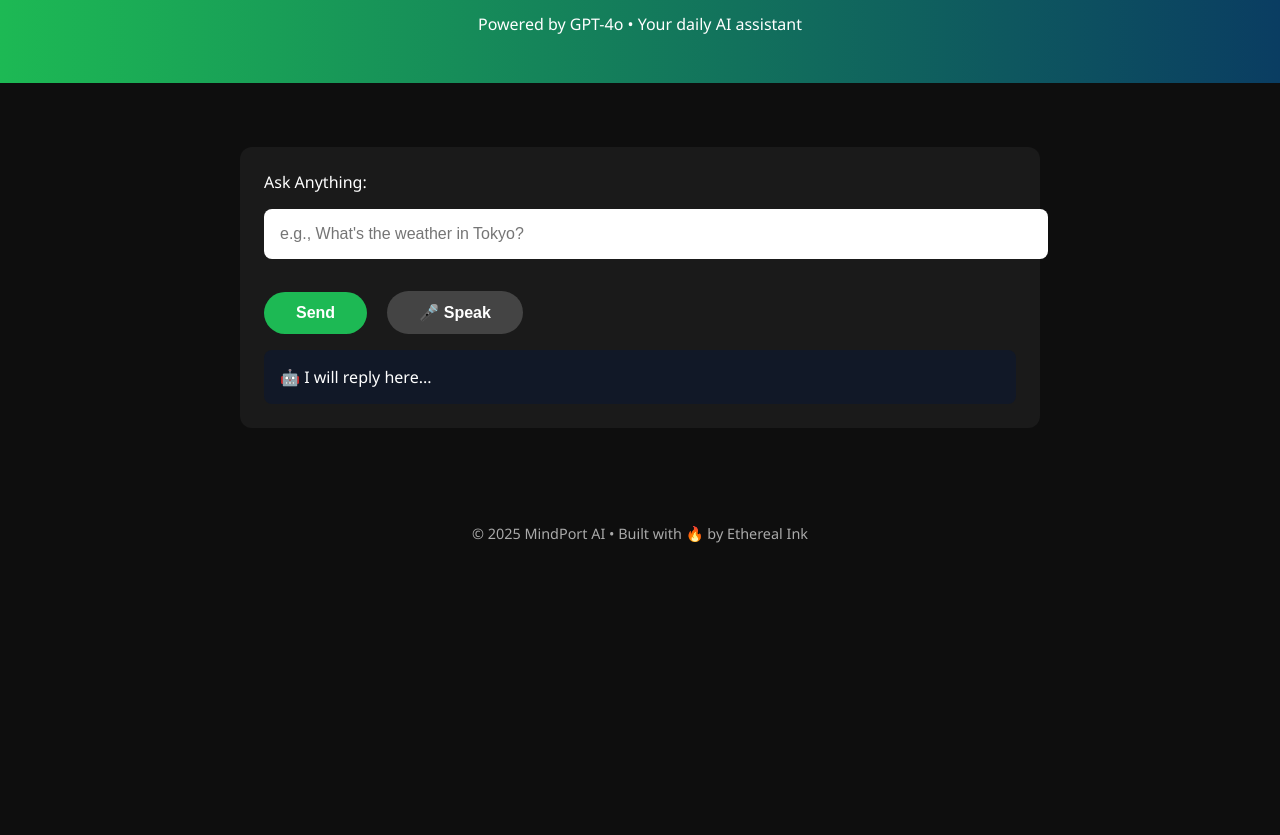
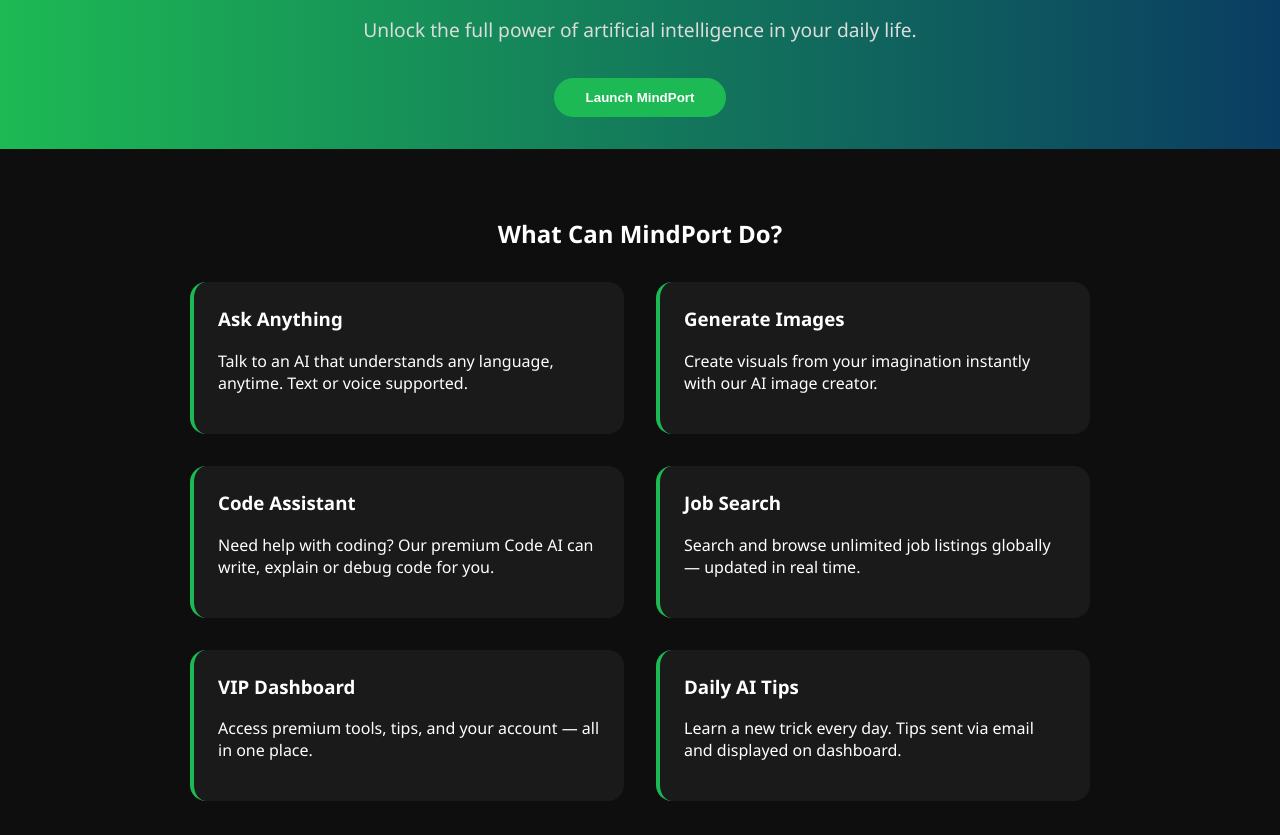
Before and after one commit to aron683/ai.etherealinkbytiisetso.com, a website: page index.html in a window 1280 px wide. Shown: the part 117-952 px from the top of the page. Before the commit the page ends 800 px from the top, so only its background shows below. Drawn offline with Linux system fonts and the light colour scheme.

Commit message:
Update index.html

```diff
--- a/index.html
+++ b/index.html
@@ -3,7 +3,7 @@
 <head>
   <meta charset="UTF-8" />
   <meta name="viewport" content="width=device-width, initial-scale=1.0"/>
-  <title>MindPort AI - Powered by GPT-4o</title>
+  <title>MindPort AI - Your Intelligent Assistant</title>
   <link rel="icon" href="favicon.png" />
   <style>
     body {
@@ -21,6 +21,10 @@
       font-size: 2.5rem;
       margin-bottom: 0.5rem;
     }
+    header p {
+      font-size: 1.2rem;
+      color: #dcdcdc;
+    }
     .btn {
       margin-top: 1rem;
       padding: 0.75rem 2rem;
@@ -31,44 +35,65 @@
       font-weight: bold;
       cursor: pointer;
     }
-    .container {
-      max-width: 800px;
+    .section {
+      padding: 3rem 1rem;
+      max-width: 900px;
       margin: auto;
-      padding: 2rem;
     }
-    .chat-area {
-      background: #1a1a1a;
-      border-radius: 12px;
-      padding: 1.5rem;
+    .features {
+      display: grid;
+      grid-template-columns: repeat(auto-fit, minmax(280px, 1fr));
+      gap: 2rem;
       margin-top: 2rem;
     }
-    input, button {
-      padding: 1rem;
-      border-radius: 8px;
+    .feature-card {
+      background: #1a1a1a;
+      border-radius: 16px;
+      padding: 1.5rem;
+      border-left: 4px solid #1db954;
+    }
+    .feature-card h3 {
+      margin-top: 0;
+    }
+    .pricing {
+      background: #111;
+      padding: 3rem 1rem;
+      text-align: center;
+    }
+    .price-box {
+      background: #1a1a1a;
+      border: 2px solid #1db954;
+      padding: 2rem;
+      margin: 1rem auto;
+      border-radius: 12px;
+      max-width: 350px;
+    }
+    .price-box h2 {
+      color: #1db954;
+    }
+    .email-form {
+      text-align: center;
+      margin-top: 2rem;
+    }
+    .email-form input {
+      padding: 0.8rem;
+      width: 60%;
+      border-radius: 30px;
       border: none;
-      font-size: 1rem;
+      margin-right: 0.5rem;
     }
-    #ask {
-      width: 100%;
-      margin-top: 1rem;
-      margin-bottom: 1rem;
-    }
-    .mic-btn {
-      background: #444;
-      margin-left: 1rem;
-    }
-    #response {
-      margin-top: 1rem;
-      background: #111827;
-      padding: 1rem;
-      border-radius: 8px;
-      white-space: pre-wrap;
-    }
-    footer {
+    .footer {
+      background: #0a0a0a;
+      padding: 2rem;
       text-align: center;
-      margin-top: 4rem;
       color: #aaa;
       font-size: 0.9rem;
+    }
+    @media(max-width: 600px) {
+      .email-form input {
+        width: 100%;
+        margin-bottom: 1rem;
+      }
     }
   </style>
 </head>
@@ -76,59 +101,68 @@
 
   <header>
     <h1>MindPort AI</h1>
-    <p>Powered by GPT-4o • Your daily AI assistant</p>
+    <p>Unlock the full power of artificial intelligence in your daily life.</p>
+    <a href="/dashboard.html"><button class="btn">Launch MindPort</button></a>
   </header>
 
-  <div class="container">
-    <div class="chat-area">
-      <label for="ask">Ask Anything:</label>
-      <input type="text" id="ask" placeholder="e.g., What's the weather in Tokyo?" />
-      <div>
-        <button class="btn" onclick="sendPrompt()">Send</button>
-        <button class="btn mic-btn" onclick="startVoice()">🎤 Speak</button>
+  <section class="section">
+    <h2 style="text-align:center;">What Can MindPort Do?</h2>
+    <div class="features">
+      <div class="feature-card">
+        <h3>Ask Anything</h3>
+        <p>Talk to an AI that understands any language, anytime. Text or voice supported.</p>
       </div>
-      <div id="response">🤖 I will reply here...</div>
+      <div class="feature-card">
+        <h3>Generate Images</h3>
+        <p>Create visuals from your imagination instantly with our AI image creator.</p>
+      </div>
+      <div class="feature-card">
+        <h3>Code Assistant</h3>
+        <p>Need help with coding? Our premium Code AI can write, explain or debug code for you.</p>
+      </div>
+      <div class="feature-card">
+        <h3>Job Search</h3>
+        <p>Search and browse unlimited job listings globally — updated in real time.</p>
+      </div>
+      <div class="feature-card">
+        <h3>VIP Dashboard</h3>
+        <p>Access premium tools, tips, and your account — all in one place.</p>
+      </div>
+      <div class="feature-card">
+        <h3>Daily AI Tips</h3>
+        <p>Learn a new trick every day. Tips sent via email and displayed on dashboard.</p>
+      </div>
     </div>
+  </section>
+
+  <section class="pricing">
+    <h2>Upgrade to Premium</h2>
+    <div class="price-box">
+      <h3>MindPort VIP Access</h3>
+      <p>Unlimited access to AI + VIP dashboard</p>
+      <h2>R670 / Month</h2>
+      <button class="btn">Get VIP</button>
+    </div>
+
+    <div class="price-box">
+      <h3>Code AI Unlock</h3>
+      <p>Unlock premium Code AI tool</p>
+      <h2>R1000 (One-time)</h2>
+      <button class="btn">Unlock Now</button>
+    </div>
+  </section>
+
+  <section class="section">
+    <h2 style="text-align:center;">Join Our AI Tribe</h2>
+    <div class="email-form">
+      <input type="email" placeholder="Enter your email to get daily AI tips" />
+      <button class="btn">Subscribe</button>
+    </div>
+  </section>
+
+  <div class="footer">
+    © 2025 MindPort AI — Powered by Ethereal Ink.
   </div>
 
-  <footer>
-    © 2025 MindPort AI • Built with 🔥 by Ethereal Ink
-  </footer>
-
-  <script>
-    async function sendPrompt() {
-      const prompt = document.getElementById("ask").value;
-      const resBox = document.getElementById("response");
-      resBox.innerText = "⏳ Thinking...";
-
-      const response = await fetch("/api/ask", {
-        method: "POST",
-        headers: { "Content-Type": "application/json" },
-        body: JSON.stringify({ prompt })
-      });
-
-      const data = await response.json();
-      resBox.innerText = data.reply;
-      speakText(data.reply);
-    }
-
-    function startVoice() {
-      const recognition = new (window.SpeechRecognition || window.webkitSpeechRecognition)();
-      recognition.lang = 'en-US';
-      recognition.start();
-      recognition.onresult = function (event) {
-        const transcript = event.results[0][0].transcript;
-        document.getElementById("ask").value = transcript;
-        sendPrompt();
-      };
-    }
-
-    function speakText(text) {
-      const utterance = new SpeechSynthesisUtterance(text);
-      utterance.lang = 'en-US';
-      window.speechSynthesis.speak(utterance);
-    }
-  </script>
-
 </body>
-  </html>
+</html>
```
